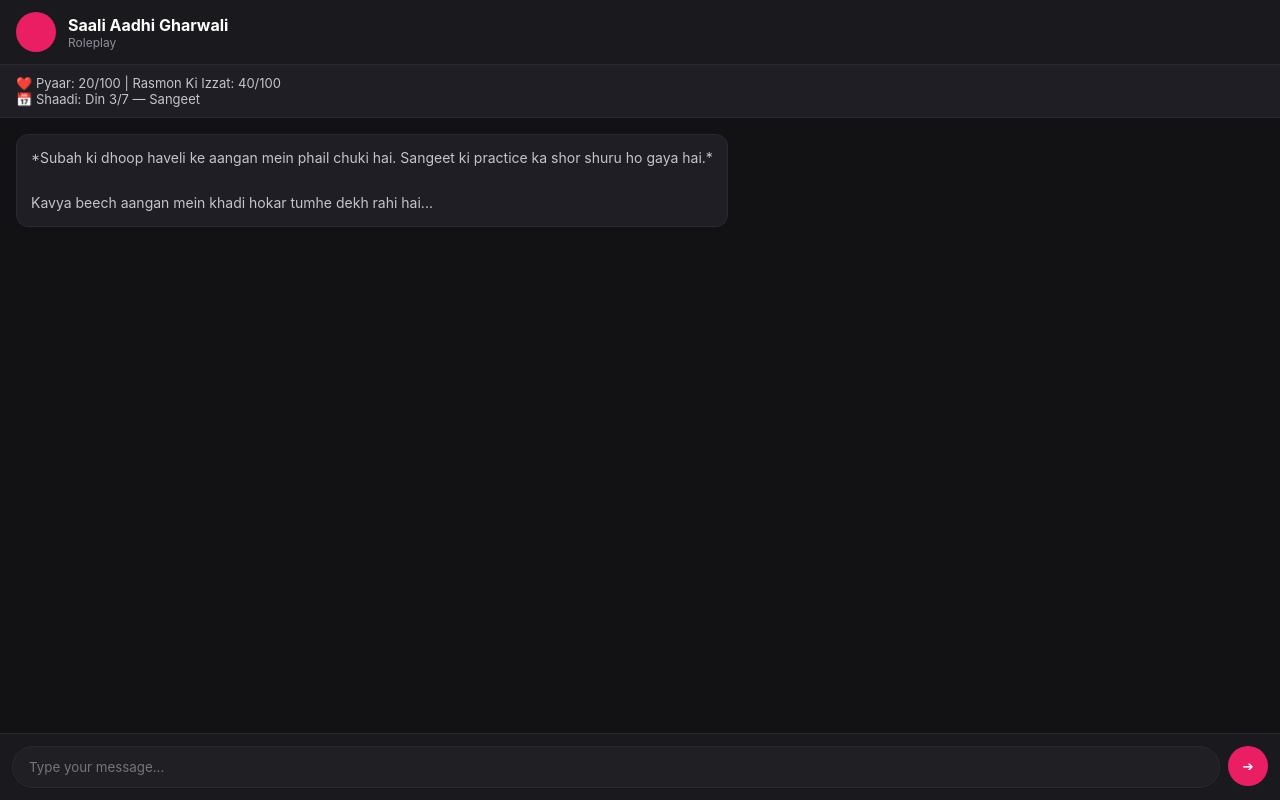
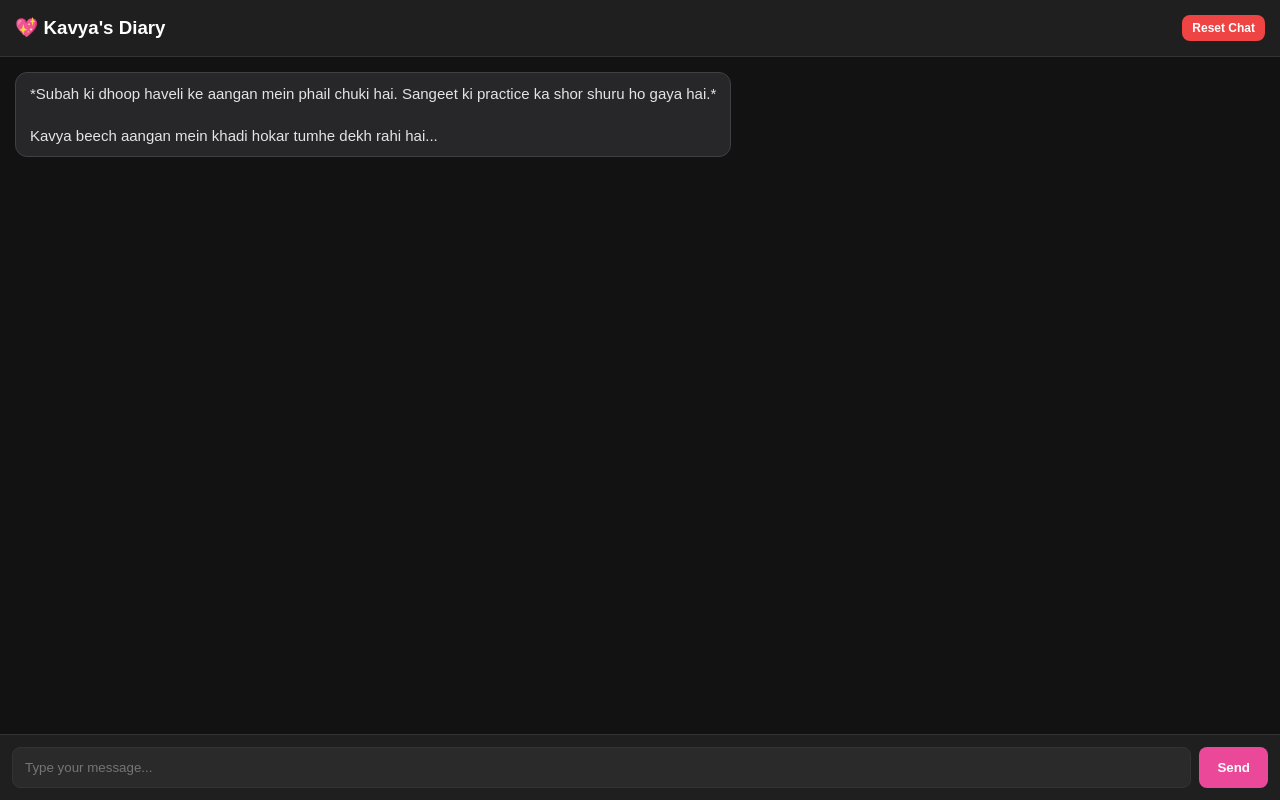
Before and after one commit to 90si/KavysDiary-, a website: page public/index.html in a window 1280 px wide. Drawn offline with Linux system fonts and the light colour scheme.

Commit message:
Update index.html

```diff
--- a/public/index.html
+++ b/public/index.html
@@ -1,71 +1,102 @@
 <!DOCTYPE html>
 <html lang="en">
 <head>
+    <meta charset="UTF-8">
     <meta name="viewport" content="width=device-width, initial-scale=1.0">
-    <title>Saali Aadhi Gharwali - Roleplay</title>
+    <title>Kavya's Diary - Roleplay Game</title>
     <style>
-        * { box-sizing: border-box; margin: 0; padding: 0; font-family: -apple-system, sans-serif; }
-        body { background-color: #121214; color: #e1e1e6; display: flex; flex-direction: column; height: 100vh; }
-        .header { display: flex; align-items: center; padding: 12px 16px; background: #1a1a1e; border-bottom: 1px solid #29292e; gap: 12px; }
-        .avatar { width: 40px; height: 40px; border-radius: 50%; background: #e91e63; }
-        .character-name { font-weight: bold; font-size: 16px; color: #ffffff; }
-        .roleplay-tag { font-size: 12px; color: #8d8d99; }
-        .status-bar { background: #1e1e24; padding: 10px 16px; font-size: 13px; color: #c4c4cc; border-bottom: 1px solid #29292e; }
-        .chat-container { flex: 1; overflow-y: auto; padding: 16px; display: flex; flex-direction: column; gap: 14px; }
-        .msg-box { max-width: 88%; padding: 12px 14px; border-radius: 12px; font-size: 14px; line-height: 1.6; }
-        .user-msg { align-self: flex-end; background: #29292e; color: #e1e1e6; }
-        .ai-msg { align-self: flex-start; background: #1e1e24; color: #c4c4cc; border: 1px solid #29292e; }
-        .input-area { padding: 12px; background: #1a1a1e; border-top: 1px solid #29292e; display: flex; gap: 8px; }
-        .input-field { flex: 1; background: #202024; border: 1px solid #29292e; padding: 12px 16px; border-radius: 24px; color: #ffffff; outline: none; }
-        .send-btn { background: #e91e63; color: white; border: none; width: 40px; height: 40px; border-radius: 50%; cursor: pointer; }
+        * { box-sizing: border-box; margin: 0; padding: 0; font-family: sans-serif; }
+        body { background: #121212; color: #fff; display: flex; flex-direction: column; height: 100vh; }
+        header { background: #1f1f1f; padding: 15px; text-align: center; border-bottom: 1px solid #333; display: flex; justify-content: space-between; align-items: center; }
+        #chat-box { flex: 1; overflow-y: auto; padding: 15px; display: flex; flex-direction: column; gap: 12px; }
+        .message { max-width: 80%; padding: 10px 14px; border-radius: 12px; font-size: 15px; line-height: 1.4; }
+        .user { align-self: flex-end; background: #2563eb; color: #fff; }
+        .bot { align-self: flex-start; background: #27272a; border: 1px solid #3f3f46; color: #e4e4e7; }
+        .input-area { padding: 12px; background: #1f1f1f; display: flex; gap: 8px; border-top: 1px solid #333; }
+        input { flex: 1; padding: 12px; border-radius: 8px; border: 1px solid #333; background: #2a2a2a; color: #fff; outline: none; }
+        button { padding: 12px 18px; background: #ec4899; color: #fff; border: none; border-radius: 8px; cursor: pointer; font-weight: bold; }
+        .reset-btn { background: #ef4444; font-size: 12px; padding: 6px 10px; }
     </style>
 </head>
 <body>
-    <div class="header">
-        <div class="avatar"></div>
-        <div>
-            <div class="character-name">Saali Aadhi Gharwali</div>
-            <div class="roleplay-tag">Roleplay</div>
+
+    <header>
+        <h3>💖 Kavya's Diary</h3>
+        <button class="reset-btn" onclick="resetGame()">Reset Chat</button>
+    </header>
+
+    <div id="chat-box"></div>
+
+    <div class="input-area">
+        <input type="text" id="user-input" placeholder="Type your message..." onkeypress="handleKeyPress(event)">
+        <button onclick="sendMsg()">Send</button>
     </div>
-    </div>
-    <div class="status-bar">
-        ❤️ Pyaar: 20/100 | Rasmon Ki Izzat: 40/100<br>📅 Shaadi: Din 3/7 — Sangeet
-    </div>
-    <div class="chat-container" id="chatBox">
-        <div class="msg-box ai-msg">
-            *Subah ki dhoop haveli ke aangan mein phail chuki hai. Sangeet ki practice ka shor shuru ho gaya hai.*<br><br>Kavya beech aangan mein khadi hokar tumhe dekh rahi hai...
-        </div>
-    </div>
-    <div class="input-area">
-        <input type="text" class="input-field" id="userInput" placeholder="Type your message...">
-        <button class="send-btn" onclick="sendMessage()">➔</button>
-    </div>
+
     <script>
-        let history = [];
-        async function sendMessage() {
-            const input = document.getElementById('userInput');
-            const text = input.value.trim();
+        const chatBox = document.getElementById('chat-box');
+        const userInput = document.getElementById('user-input');
+
+        // LocalStorage se history load karo (Auto-Save system)
+        let history = JSON.parse(localStorage.getItem('kavya_chat_history')) || [];
+
+        // Page khulne par purani chat screen par dikhao
+        window.onload = () => {
+            if (history.length === 0) {
+                appendMessage("bot", "*Subah ki dhoop haveli ke aangan mein phail chuki hai. Sangeet ki practice ka shor shuru ho gaya hai.*\n\nKavya beech aangan mein khadi hokar tumhe dekh rahi hai...");
+            } else {
+                history.forEach(item => {
+                    appendMessage(item.role === 'user' ? 'user' : 'bot', item.content);
+                });
+            }
+        };
+
+        function appendMessage(role, text) {
+            const msgDiv = document.createElement('div');
+            msgDiv.className = `message ${role}`;
+            msgDiv.innerText = text;
+            chatBox.appendChild(msgDiv);
+            chatBox.scrollTop = chatBox.scrollHeight;
+        }
+
+        async function sendMsg() {
+            const text = userInput.value.trim();
             if (!text) return;
-            appendMsg(text, 'user-msg');
-            input.value = '';
 
+            appendMessage('user', text);
+            userInput.value = '';
+
+            // Send to Server
+            try {
                 const res = await fetch('/api/chat', {
                     method: 'POST',
                     headers: { 'Content-Type': 'application/json' },
                     body: JSON.stringify({ message: text, history: history })
                 });
+
                 const data = await res.json();
-            appendMsg(data.reply, 'ai-msg');
+                const reply = data.reply || "Kuch error aaya!";
+
+                appendMessage('bot', reply);
+
+                // Update LocalStorage History (Auto-Save)
                 history.push({ role: 'user', content: text });
-            history.push({ role: 'assistant', content: data.reply });
+                history.push({ role: 'assistant', content: reply });
+                localStorage.setItem('kavya_chat_history', JSON.stringify(history));
+
+            } catch (err) {
+                appendMessage('bot', "Server Error, please try again.");
             }
-        function appendMsg(text, className) {
-            const box = document.getElementById('chatBox');
-            const div = document.createElement('div');
-            div.className = `msg-box ${className}`;
-            div.innerHTML = text.replace(/\*(.*?)\*/g, '<i>*$1*</i>');
-            box.appendChild(div);
-            box.scrollTop = box.scrollHeight;
+        }
+
+        function handleKeyPress(e) {
+            if (e.key === 'Enter') sendMsg();
+        }
+
+        function resetGame() {
+            if (confirm("Kya aap poori chat reset karke game shuru se chalu karna chahte ho?")) {
+                localStorage.removeItem('kavya_chat_history');
+                location.reload();
+            }
         }
     </script>
 </body>
```
Lines whose indentation alone changed are shown as unchanged.
